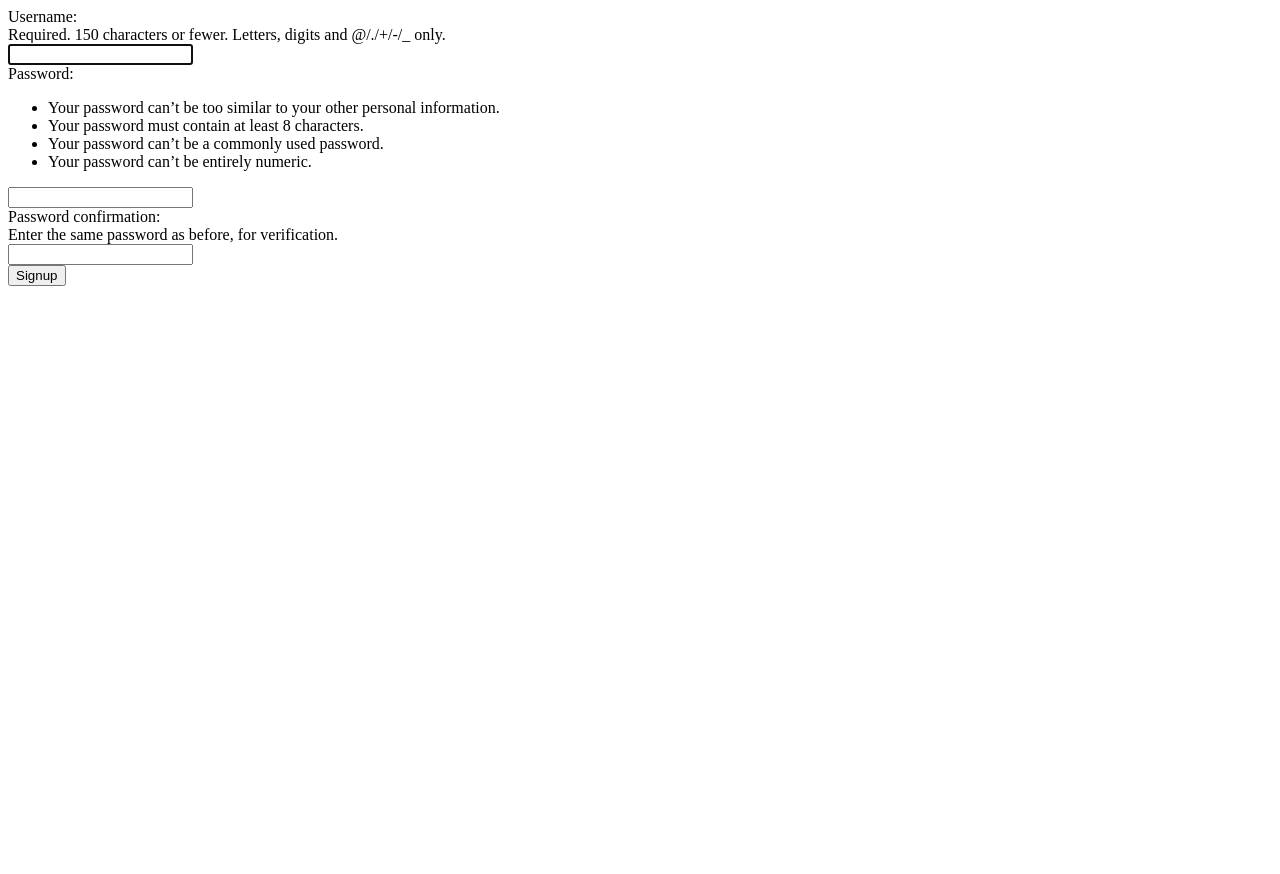
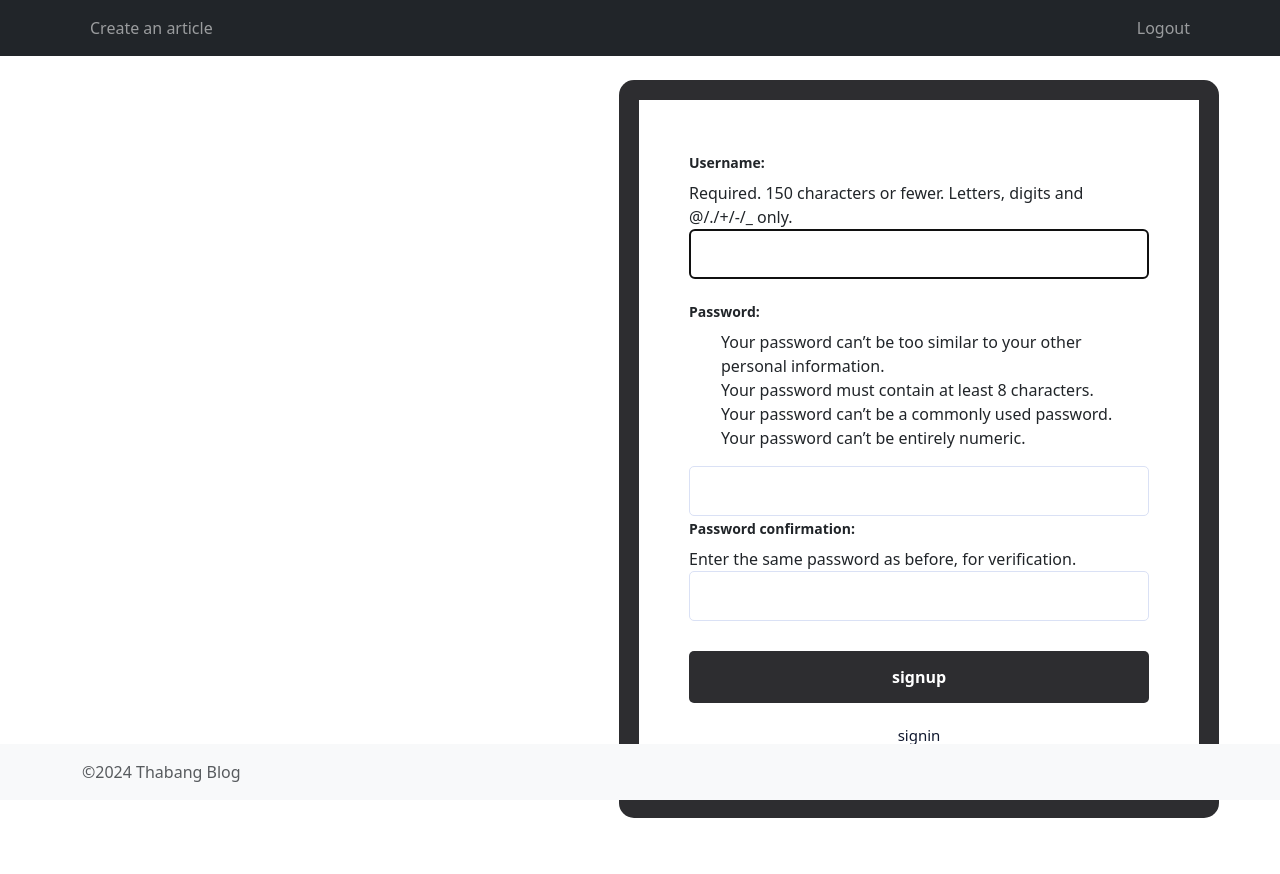
Before and after one commit to mokgolobotho/Blog, a Django app: page /signup/ in a window 1280 px wide. Before the commit the page ends 286 px from the top, so only its background shows below. Run offline with Django 5.2, Linux system fonts and the light colour scheme.

Commit message:
Final commit

```diff
--- a/Blog/BlogApp/static/css/style.css
+++ b/Blog/BlogApp/static/css/style.css
@@ -1,3 +1,12 @@
 .nav-background-color {
   background-color: #116466;
 }
+
+body {
+  padding-top: 56px;
+}
+.footer {
+  position: fixed;
+  bottom: 0;
+  width: 100%;
+}
--- a/Blog/BlogApp/templates/base.html
+++ b/Blog/BlogApp/templates/base.html
@@ -10,27 +10,156 @@
     />
     <script src="https://cdn.jsdelivr.net/npm/bootstrap@5.3.3/dist/js/bootstrap.bundle.min.js"></script>
     <link rel="stylesheet" href="{% static 'css/style.css' %}" />
+    <style>
+      body {
+        padding-top: 56px;
+        padding-bottom: 56px;
+      }
+      .footer {
+        position: fixed;
+        bottom: 0;
+        width: 100%;
+      }
+      .flip-card {
+        background-color: transparent;
+        width: 300px;
+        height: 300px;
+        perspective: 1000px;
+      }
+
+      .flip-card-inner {
+        position: relative;
+        width: 100%;
+        height: 100%;
+        text-align: center;
+        transition: transform 0.6s;
+        transform-style: preserve-3d;
+        box-shadow: 0 4px 8px 0 rgba(0, 0, 0, 0.2);
+      }
+
+      .flip-card:hover .flip-card-inner {
+        transform: rotateY(180deg);
+      }
+
+      .flip-card-front,
+      .flip-card-back {
+        position: absolute;
+        width: 100%;
+        height: 100%;
+        -webkit-backface-visibility: hidden;
+        backface-visibility: hidden;
+      }
+
+      .flip-card-front {
+        background-color: #bbb;
+        color: black;
+      }
+
+      .flip-card-back {
+        background-color: #2d2d30;
+        color: white;
+        transform: rotateY(180deg);
+      }
+      .flip-card-back {
+        display: flex;
+        flex-direction: column;
+        justify-content: space-between;
+        height: 100%;
+        padding: 15px;
+        background-color: #2d2d30;
+      }
+
+      .flip-card-back button {
+        margin-top: auto;
+      }
+      .shadow-wrap {
+        position: relative;
+        left: 25%;
+        width: 600px;
+        heigh: 350px;
+        transform: translateX(-50%, -50%);
+        border-radius: 15px;
+        padding: 20px;
+        background-color: #2d2d30;
+        align-items: center;
+        justify-items: center;
+        justify-self: center;
+      }
+      .form-wrap {
+        background-color: #fff;
+        padding: 50px;
+      }
+      .form-wrap form * {
+        display: block;
+        width: 100%;
+      }
+      .form-wrap form label {
+        margin-bottom: 5px;
+        font-size: 14px;
+        font-weight: 700;
+        line-height: 26px;
+      }
+      .form-wrap form input {
+        padding: 12px 20px;
+        border-radius: 5px;
+        border: 1px solid #dae1f5;
+        background: #fff;
+        color: #545d7a;
+      }
+      #id_username {
+        margin-bottom: 20px;
+      }
+      .form-wrap button {
+        border-radius: 5px;
+        background: #2d2d30;
+        color: #fff;
+        cursor: pointer;
+        text-align: center;
+        font-size: 16px;
+        padding: 12px 68px;
+        font-weight: 700;
+        border: 1px solid transparent;
+        margin-top: 30px;
+        line-height: 26px;
+      }
+      .signup-link {
+        color: #10182f;
+        font-size: 15px;
+        margin-top: 20px;
+        text-align: center;
+        line-height: 25px;
+        display: block;
+        text-decoration: none;
+      }
+      .signup-link:hover {
+        text-decoration: underline;
+      }
+      .form-wrap button:hover {
+        background-color: #fff;
+        color: #10182f;
+        border-color: #10182f;
+      }
+    </style>
     <title>{% block title %}Blog{% endblock %}</title>
 
     {% block extra_head %}{% endblock %}
   </head>
   <body class="d-flex flex-column min-vh-100">
     <nav
-      class="navbar navbar-expand-sm bg-dark navbar-dark nav-background-color"
+      class="navbar navbar-expand-sm bg-dark navbar-dark nav-background-color fixed-top"
     >
       <div class="container">
-        <!-- Links -->
-        <ul class="navbar-nav">
+        <ul class="navbar-nav me-auto">
           <li class="nav-item">
             <a class="nav-link" href="{%  url 'BlogApp:createAblog' %}"
               >Create an article</a
             >
           </li>
+        </ul>
+
+        <ul class="navbar-nav ms-auto">
           <li class="nav-item">
-            <a class="nav-link" href="#">Link 2</a>
-          </li>
-          <li class="nav-item">
-            <a class="nav-link" href="#">Link 3</a>
+            <a class="nav-link" href="{%  url 'BlogApp:logout' %}">Logout</a>
           </li>
         </ul>
       </div>
--- a/Blog/BlogApp/templates/registration/signup.html
+++ b/Blog/BlogApp/templates/registration/signup.html
@@ -1,4 +1,11 @@
+{% extends "base.html" %} {% block content %}
+<div class="shadow-wrap">
+    <div class="form-wrap">
 <form method="POST">
   {% csrf_token %} {{form}}
-  <button type="submit">Signup</button>
+  <button type="submit">signup</button>
 </form>
+<a class="signup-link" href="{% url "BlogApp:login" %}">signin</a>
+</div>
+</div>
+{% endblock %}
```
Also changed, not shown: Blog/BlogApp/templates/home.html (+61 -5 lines), Blog/BlogApp/templates/registration/login.html (+8 -1 lines), Blog/db.sqlite3, Blog/media/images/WhatsApp_Image_2024-12-13_at_11.49.36_22aa794d.jpg (added), Blog/media/images/WhatsApp_Image_2024-12-13_at_11.49.36_42a9af4a.jpg (added), Blog/media/images/WhatsApp_Image_2024-12-13_at_11.49.36_9a95658e.jpg (added), Blog/media/images/WhatsApp_Image_2024-12-13_at_11.49.36_e32bce01.jpg (added), Blog/media/images/WhatsApp_Image_2024-12-13_at_11.49.36_f3cf0a7d.jpg (added), Blog/media/images/WhatsApp_Image_2024-12-13_at_11.49.37_9dd63467.jpg (added).
